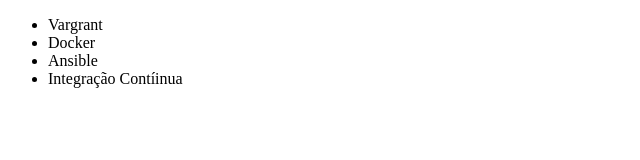
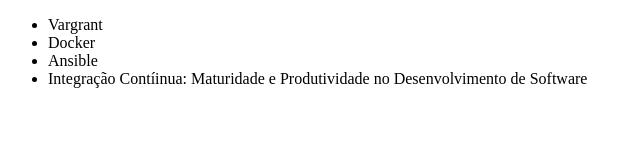
Before and after one commit to mariafernandafs/testeServidor, a plain HTML site: page index.html in a window 1280 px wide. Shown: the whole page, without its empty margins (0-640 px from the left). Drawn offline with Linux system fonts and the light colour scheme.

Commit message:
Renomeando curso de integração contínua

```diff
--- a/index.html
+++ b/index.html
@@ -9,7 +9,7 @@
         <li>Vargrant</li>
         <li>Docker</li>
         <li>Ansible</li>
-        <li>Integração Contíinua</li>
+        <li>Integração Contíinua: Maturidade e Produtividade no Desenvolvimento de Software</li>
     </ul>
 </body>
 </html>
```
